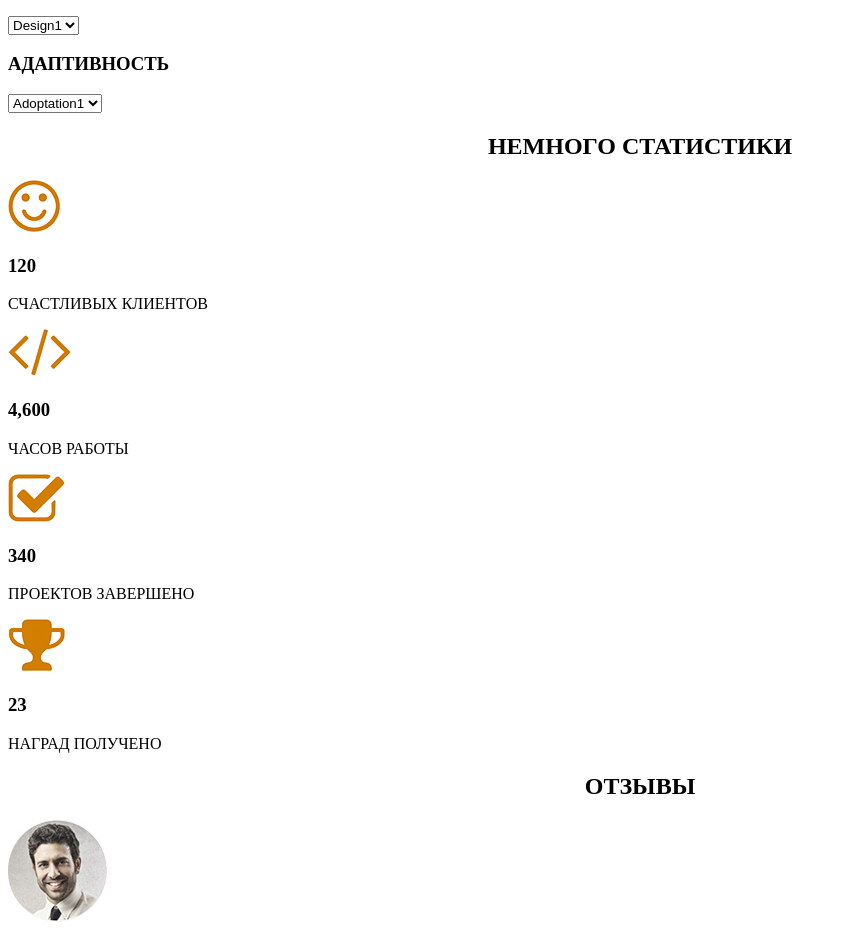
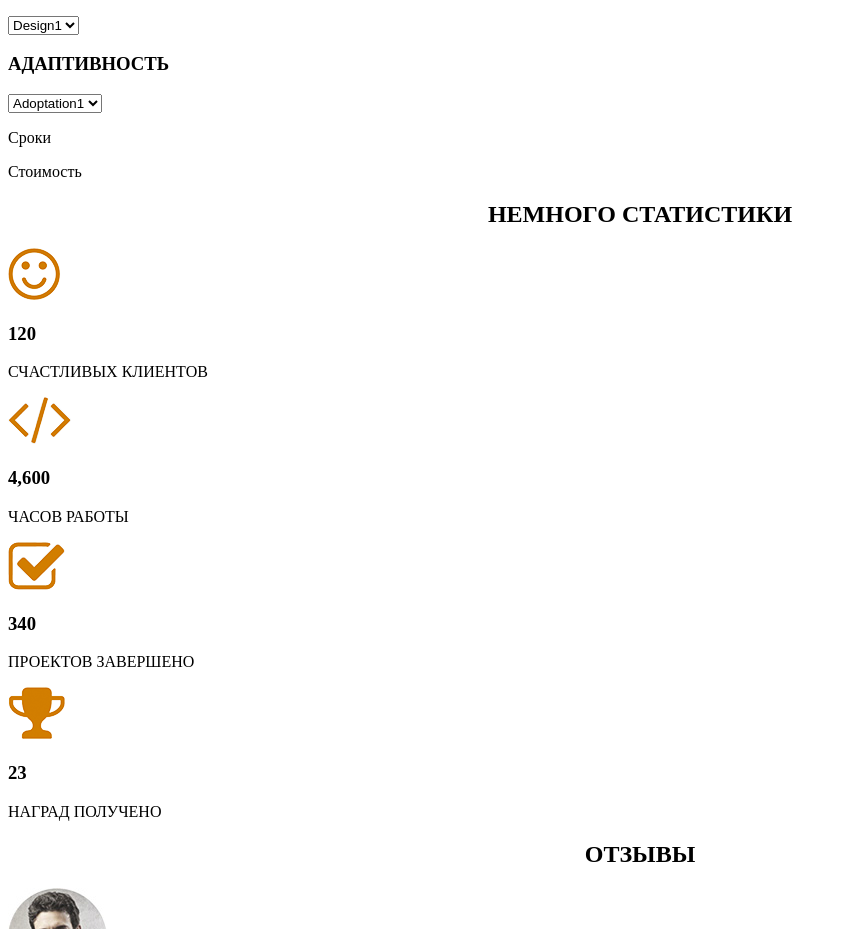
Before and after one commit to IIITUPMOBUK/cyrexis, a plain HTML site: page index.html in a window 1280 px wide. Shown: the part 2410-3339 px from the top of the page, without its empty margins (0-847 px from the left). Drawn offline with Linux system fonts and the light colour scheme.

Commit message:
Update index.html

```diff
--- a/index.html
+++ b/index.html
@@ -107,6 +107,9 @@
          <option value="Opt1">Adoptation1</option>
          </select>
 
+           <p>Сроки</p>
+           <p>Стоимость</p>
+
          <h2 align="center"> НЕМНОГО СТАТИСТИКИ</h2>
 
          <img src="src/img/smile.png" alt="Смайлик">
```
